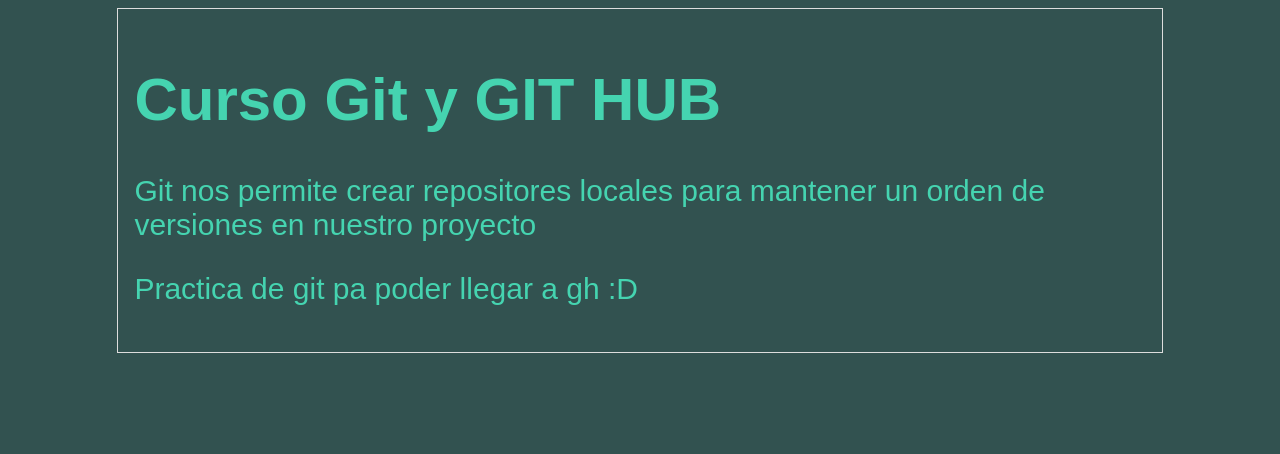
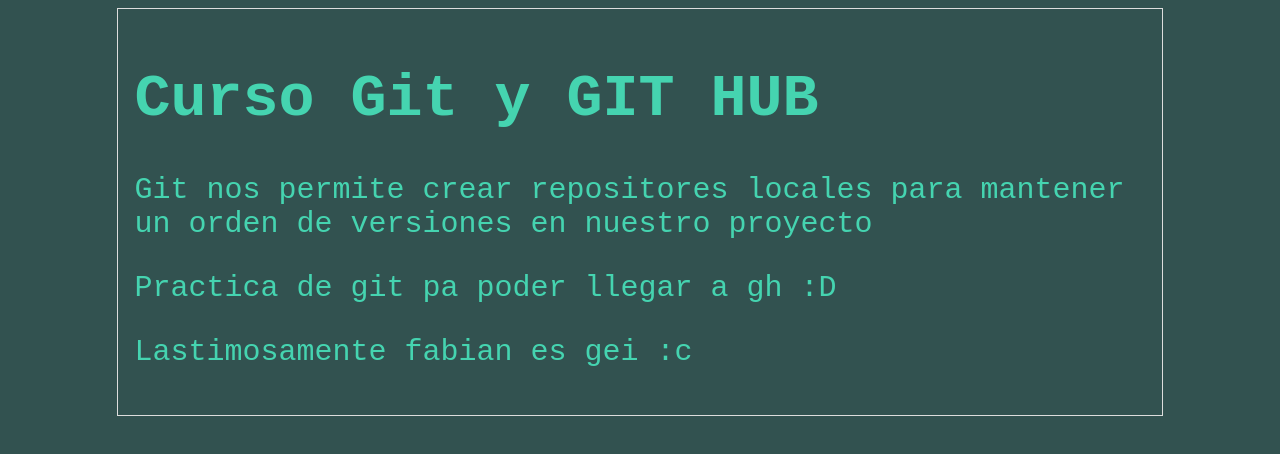
Before and after one commit to Eugenioand18/NewHyperblog, a plain HTML site: page index.html in a window 1280 px wide. Drawn offline with Linux system fonts and the light colour scheme.

Commit message:
se agrego nuevo parrafo y nueva fuente

```diff
--- a/css/styles.css
+++ b/css/styles.css
@@ -1,7 +1,7 @@
 body{
     color: rgb(69, 212, 176);
     text-align: center;
-    font-family: Arial, Helvetica, sans-serif;
+    font-family: 'Courier New', Courier, monospace;
     background-color: rgb(50, 82, 80);
 
 
--- a/index.html
+++ b/index.html
@@ -16,6 +16,7 @@
         de versiones en nuestro proyecto
     </p>
     <p>Practica de git pa poder llegar a gh :D</p>
+    <p>Lastimosamente fabian es gei :c</p>
     </div>
     </div>
 </body>
```
